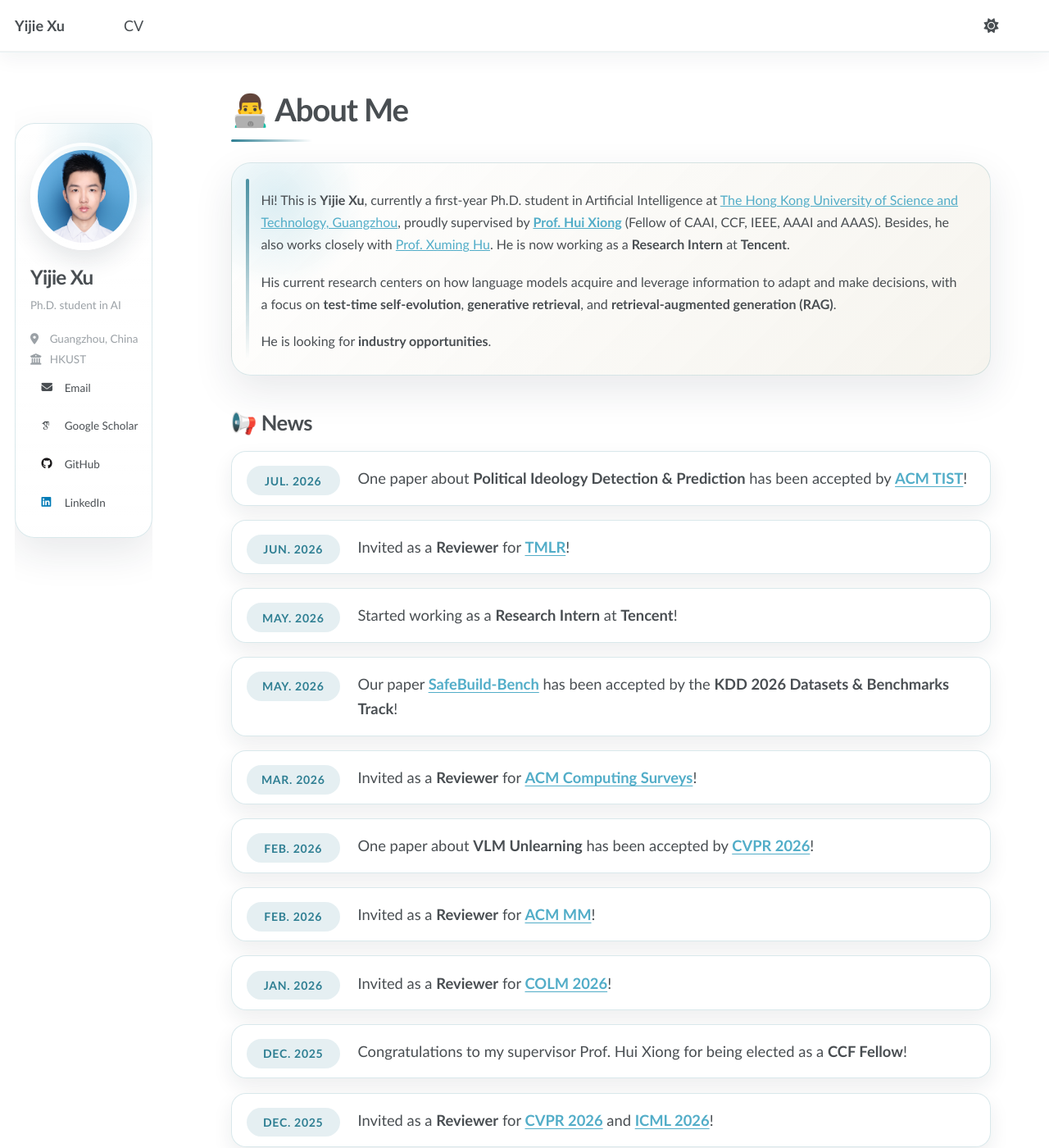
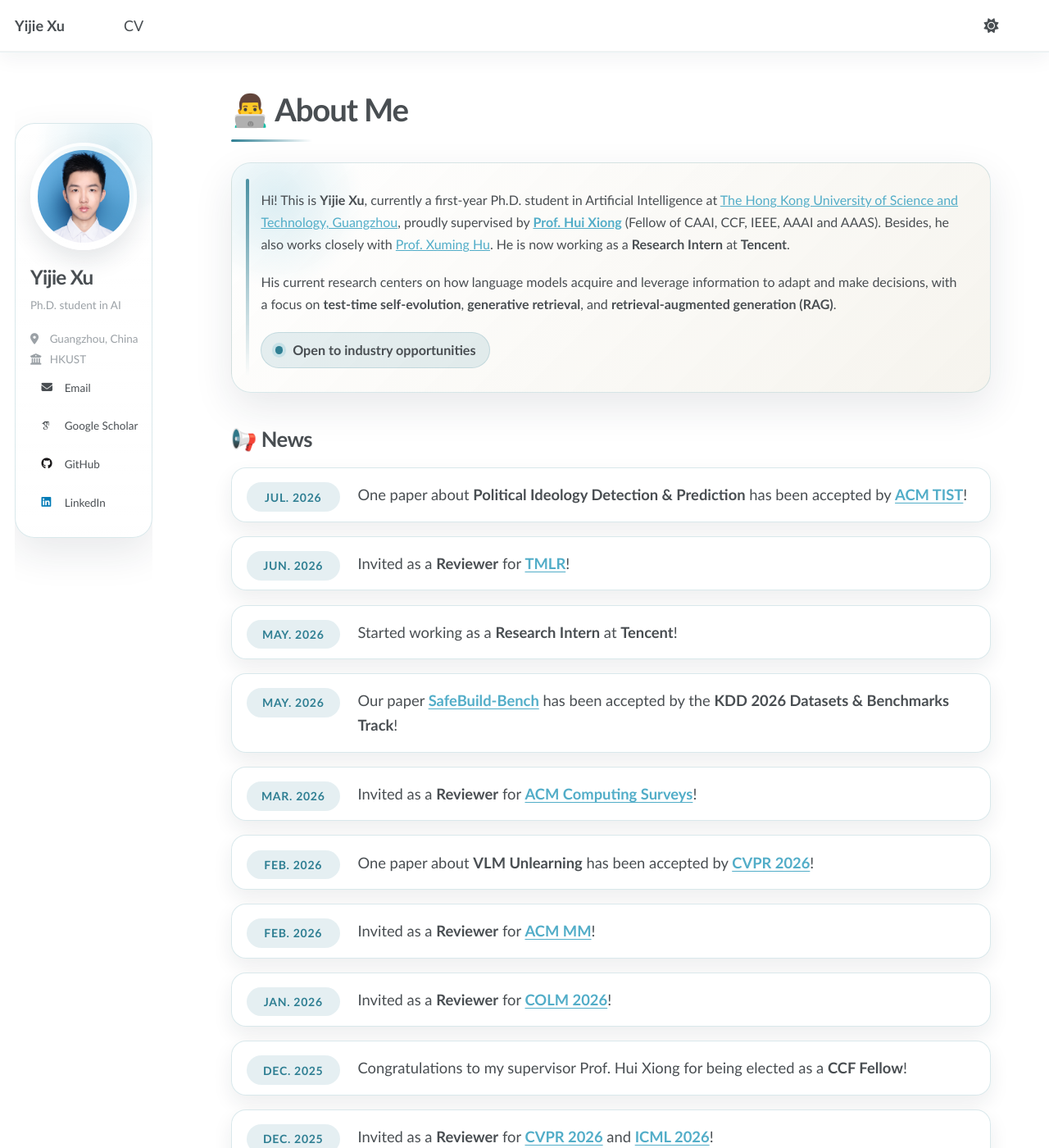
Before and after one commit to yeahjack/yeahjack.github.io, a Jekyll site: the page built from _pages/about.md, in a window 1280 px wide and 1400 px high. Shown: the whole window at 82% size. Built offline with Jekyll 4.4.1, drawn with Linux system fonts in a browser that asks for light colours; some web fonts are replaced; a script that is not in the unit is left out.

Commit message:
Polish industry opportunities callout

```diff
--- a/_pages/about.md
+++ b/_pages/about.md
@@ -19,9 +19,7 @@ redirect_from:
   <p>
     His current research centers on how language models acquire and leverage information to adapt and make decisions, with a focus on <strong>test-time self-evolution</strong>, <strong>generative retrieval</strong>, and <strong>retrieval-augmented generation (RAG)</strong>.
   </p>
-  <p>
-    He is looking for <strong>industry opportunities</strong>.
-  </p>
+  <p class="opportunity-note">Open to industry opportunities</p>
 </div>
 
 # 📢 News
--- a/_sass/custom/_overrides.scss
+++ b/_sass/custom/_overrides.scss
@@ -185,6 +185,30 @@ html[data-theme="dark"] .masthead {
 
     p:last-child {
         margin-bottom: 0;
+    }
+
+    .opportunity-note {
+        display: inline-flex;
+        align-items: center;
+        gap: 0.65rem;
+        margin: 0.15rem 0 0;
+        padding: 0.6rem 0.9rem;
+        border: 1px solid var(--surface-border-accent);
+        border-radius: 999px;
+        background: var(--accent-soft);
+        font-size: 0.9rem;
+        font-weight: 650;
+        line-height: 1.3;
+
+        &::before {
+            width: 0.55rem;
+            height: 0.55rem;
+            flex: 0 0 0.55rem;
+            border-radius: 50%;
+            background: var(--accent-strong);
+            box-shadow: 0 0 0 4px var(--accent-glow);
+            content: "";
+        }
     }
 }
 
```
